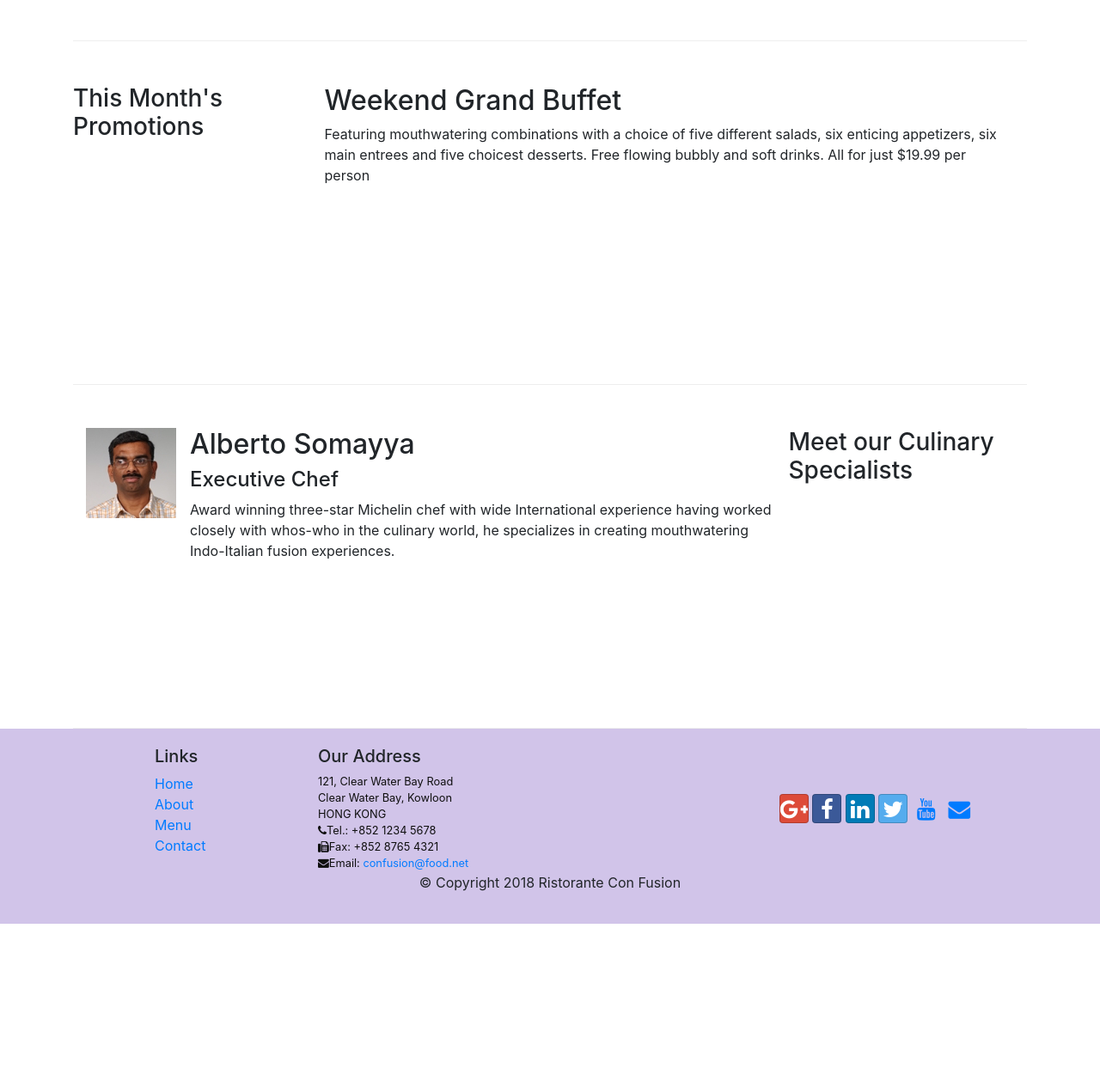
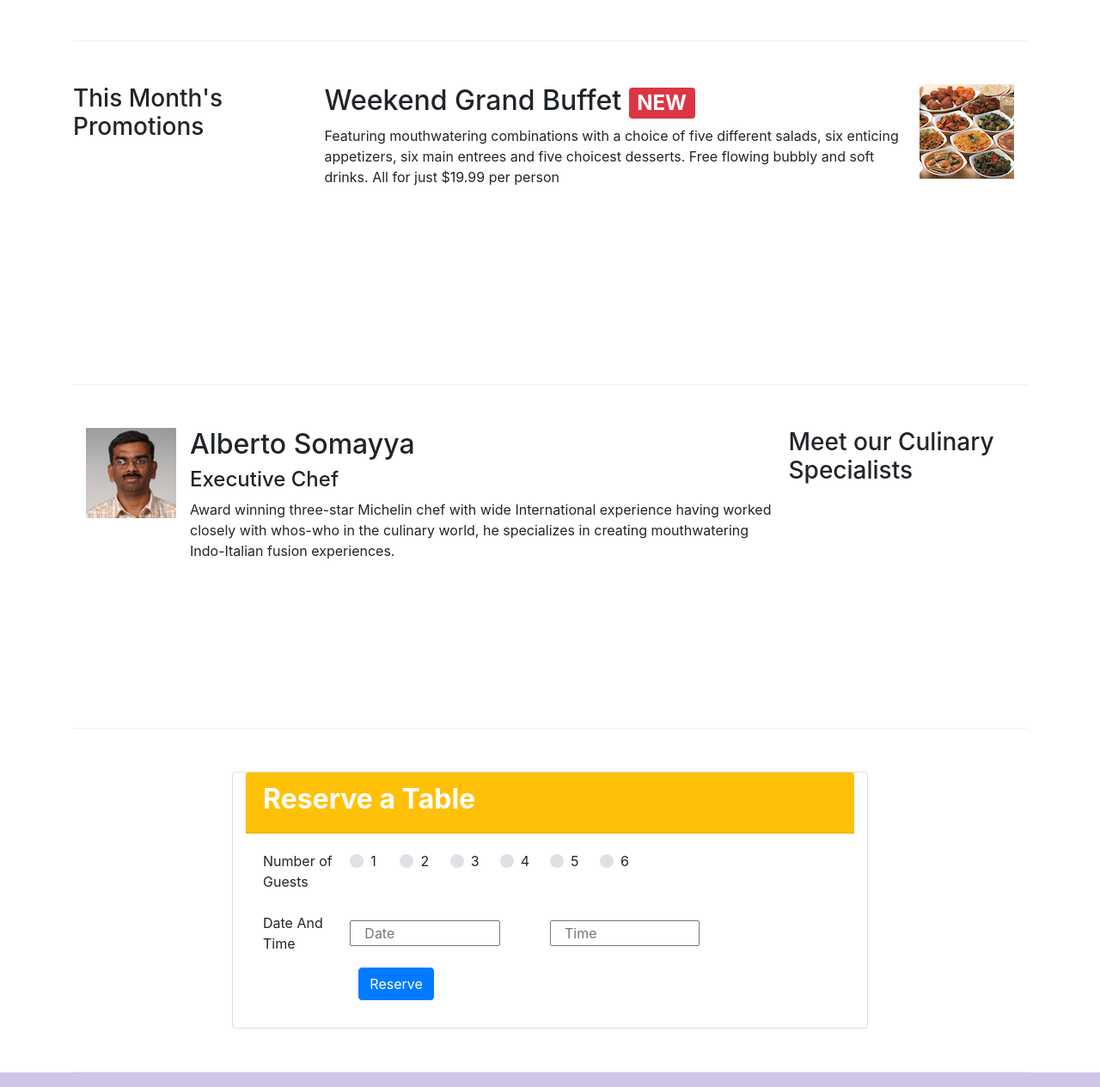
Before and after one commit to bikrantkumar/begining, a website: page index.html in a window 1280 px wide. Shown: the part 794-2059 px from the top of the page at 86% size. Before the commit the page ends 1869 px from the top, so only its background shows below. Drawn offline with nearby package versions, Linux system fonts and the light colour scheme.

Commit message:
assignment-2

```diff
--- a/index.html
+++ b/index.html
@@ -37,12 +37,16 @@
     <header class = "jumbotron">
         <div class = "container">
             <div class = "row ">
-                <div class = "col-12 col-sm-6">
+                <div class = "col-12 col-sm-6 ">
                     <h1>Ristorante con Fusion</h1>
                     <p>We take inspiration from the World's best cuisines, and create a unique fusion experience. Our lipsmacking creations will tickle your culinary senses!</p>
                 </div>
-                <div class="col-12 col-sm-6 align-self-center">
+                <div class="col-12 col-sm-3 align-self-center margin-bottom-2">
                     <img src="img/logo.png" class="img-fluid">
+                </div>
+                <div class="col-12 col-sm-3 align-self-center">
+
+                    <a class="btn btn-warning text-white" href="#forms" ><h2>Reserve Table</h2></a>
                 </div>
             </div>
         </div>
@@ -59,7 +63,7 @@
                     <div class="media-body">
                         <h2>Uthappizza </span><span class = "badge badge-danger">HOT</span> <span class="badge badge-pill badge-secondary">$4.99</h2>
 
-                        <p>A unique combination of Indian Uthappam (pancake) and Italian pizza, topped with Cerignola olives, ripe vine cherry tomatoes, Vidalia onion, Guntur chillies and Buffalo Paneer.</p>
+                        <p class="d-none d-sm-block">A unique combination of Indian Uthappam (pancake) and Italian pizza, topped with Cerignola olives, ripe vine cherry tomatoes, Vidalia onion, Guntur chillies and Buffalo Paneer.</p>
                     </div>
                 </div>
             </div>
@@ -70,9 +74,13 @@
             <div class ="col-12 col-sm-4 col-md-3 row-header ">
                 <h3>This Month's Promotions</h3>
             </div>
-            <div class = "col-12 col-sm allign-items-center">
-                <h2>Weekend Grand Buffet</h2>
-                <p>Featuring mouthwatering combinations with a choice of five different salads, six enticing appetizers, six main entrees and five choicest desserts. Free flowing bubbly and soft drinks. All for just $19.99 per person </p>
+            <div class = "media col-12 col-sm allign-items-center">
+
+                <div class= "media-body">
+                    <h2>Weekend Grand Buffet   <span class="badge badge-danger">  NEW</span> </h2>
+                    <p class="d-none d-sm-block">Featuring mouthwatering combinations with a choice of five different salads, six enticing appetizers, six main entrees and five choicest desserts. Free flowing bubbly and soft drinks. All for just $19.99 per person </p>
+                </div>
+                <img class="img-fluid d-flex ml-3 " src="img/buffet.png" alt="buffet">
             </div>
         </div>
 
@@ -86,12 +94,59 @@
                     <div class = "  align-items-center ">
                         <h2>Alberto Somayya</h2>
                         <h4>Executive Chef</h4>
-                        <p>Award winning three-star Michelin chef with wide International experience having worked closely with whos-who in the culinary world, he specializes in creating mouthwatering Indo-Italian fusion experiences. </p>
+                        <p class="d-none d-sm-block">Award winning three-star Michelin chef with wide International experience having worked closely with whos-who in the culinary world, he specializes in creating mouthwatering Indo-Italian fusion experiences. </p>
                     </div>
                 </div>
             </div>
         </div>
+        <div class = "row row-content justify-content-center">
+            <div class="col-12 col-sm-8 card ">
+                <div class="card-header bg-warning  text-white " id = "forms">
+                  <h2> <b>Reserve a Table</b> </h2>
+                </div>
+                <div class="card-body">
+                    <form >
+                        <div class="form-group row">
+                            <label class= "col-12 col-sm-2 ">Number of Guests</label>
+                            <div class="custom-control custom-radio col-1">
+                                <input id= "1" type="radio" name="1" class="custom-control-input ">
+                                <label for = "1" class = "custom-control-label"> 1 </label>
+                            </div>
+                            <div class="custom-control custom-radio col-1">
+                                <input id= "2" type="radio" name="1" class="custom-control-input">
+                                <label for = "2" class = "custom-control-label"> 2 </label>
+                            </div>
+                            <div class="custom-control custom-radio col-1">
+                                <input id= "3" type="radio" name="1" class="custom-control-input">
+                                <label for = "3" class = "custom-control-label"> 3 </label>
+                            </div>
+                            <div class="custom-control custom-radio col-1">
+                                <input id= "4" type="radio" name="1" class="custom-control-input">
+                                <label for = "4" class = "custom-control-label"> 4 </label>
+                            </div>
+                            <div class="custom-control custom-radio col-1">
+                                <input id= "5" type="radio" name="1" class="custom-control-input">
+                                <label for = "5" class = "custom-control-label"> 5 </label>
+                            </div>
+                            <div class="custom-control custom-radio col-1">
+                                <input id= "6" type="radio" name="1" class="custom-control-input">
+                                <label for = "6" class = "custom-control-label"> 6 </label>
+                            </div>
+                        </div>
+                        <div class = "form-group row form-inline">
+                            <label class="col-12 col-sm-2" for="datetime">Date And Time</label>
+                            <input placeholder ="Date" id="datetime" name="2" class="col-12 col-sm-3 margin-bottom">
+                            <div class= col-1></div>
+                            <input placeholder="Time" id="datetime" name="2" class="col-12 col-sm-3 ">
 
+                        </div>
+                    </form>
+                    <div class= "offset-2 ">
+                        <button class="btn btn-primary text-white ">Reserve</button>
+                    </div>
+                </div>
+            </div>
+        </div>
     </div>
 
     <footer class = "footer">
```
Also changed, not shown: contactus.html (+1 -1 lines).
